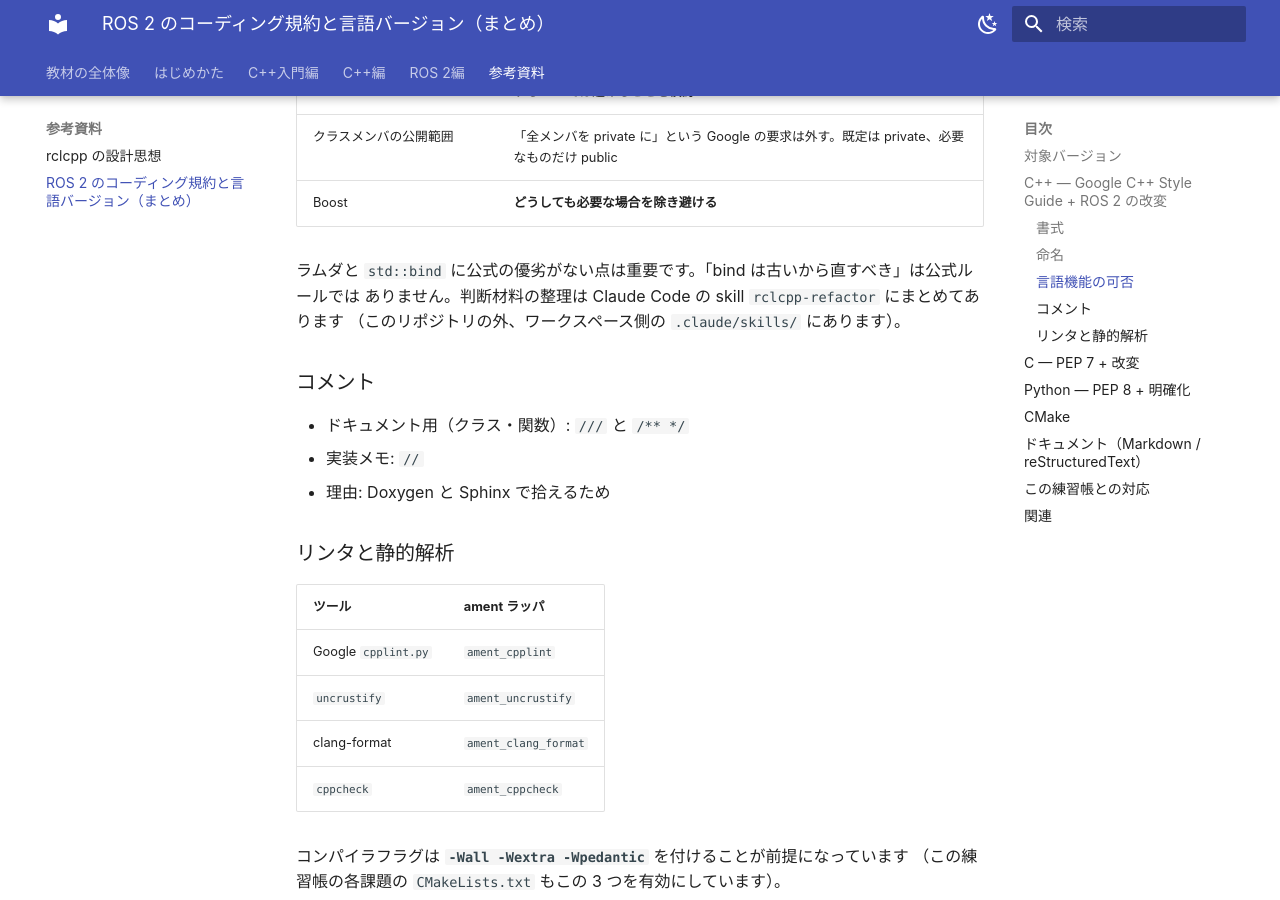
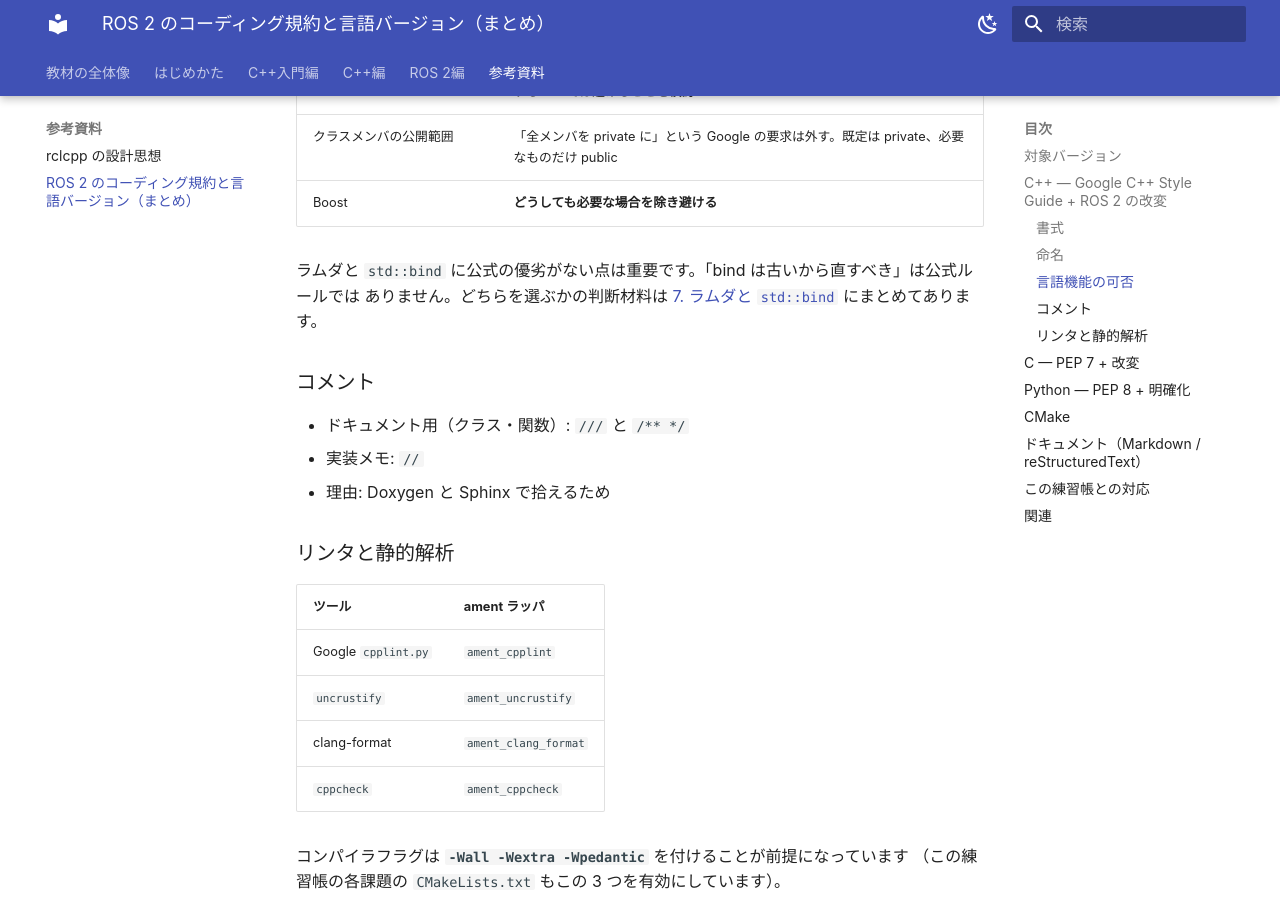
Before and after one commit to Nyanziba/ros2-cpp-drill, an MkDocs documentation site: the page built from docs/ros2-コーディング規約.md, in a window 1280 px wide and 900 px high, scrolled down 2143 px. Built offline with MkDocs 1.6.1 and Material for MkDocs 9.7.7, drawn with Linux system fonts in a browser that asks for light colours; some of the changed text lies outside the part shown.

Commit message:
fix: update references to lambda and std::bind in coding guidelines

```diff
--- a/docs/ros2-コーディング規約.md
+++ b/docs/ros2-コーディング規約.md
@@ -58,8 +58,8 @@ https://raw.githubusercontent.com/ros2/ros2_documentation/jazzy/source/The-ROS2-
 | Boost | **どうしても必要な場合を除き避ける** |
 
 ラムダと `std::bind` に公式の優劣がない点は重要です。「bind は古いから直すべき」は公式ルールでは
-ありません。判断材料の整理は Claude Code の skill `rclcpp-refactor` にまとめてあります
-（このリポジトリの外、ワークスペース側の `.claude/skills/` にあります）。
+ありません。どちらを選ぶかの判断材料は
+[7. ラムダと `std::bind`](cpp/07_ラムダとstd_bind.md) にまとめてあります。
 
 ### コメント
 
@@ -127,7 +127,6 @@ https://raw.githubusercontent.com/ros2/ros2_documentation/jazzy/source/The-ROS2-
 ## 関連
 
 - [rclcpp の設計思想](rclcpp-の設計思想.md) — なぜその API 設計なのか
-- Claude Code の skill `rclcpp-refactor` — 既存コードを直すときの判断基準。
-  このリポジトリには含まれません（ワークスペース側の `.claude/skills/` にあります）
+- [7. ラムダと `std::bind`](cpp/07_ラムダとstd_bind.md) — 既存コードを直すときの判断基準
 - 原文で確認すべき隣接ドキュメント: `Developer-Guide.rst`（プログラミング規約全般）、
   `Quality-Guide.rst`（品質レベル）、REP 2000（各ディストロの依存バージョン）
```
Also changed, not shown: docs/cpp/07_ラムダとstd_bind.md (+0 -1 lines).
